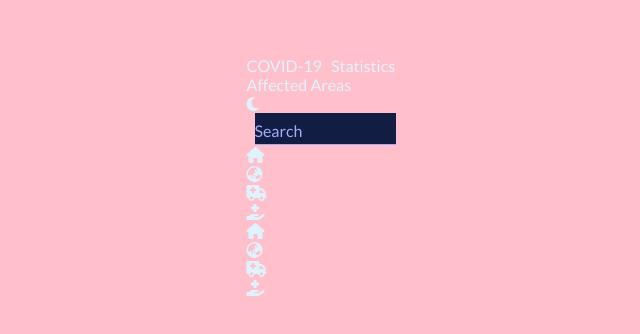
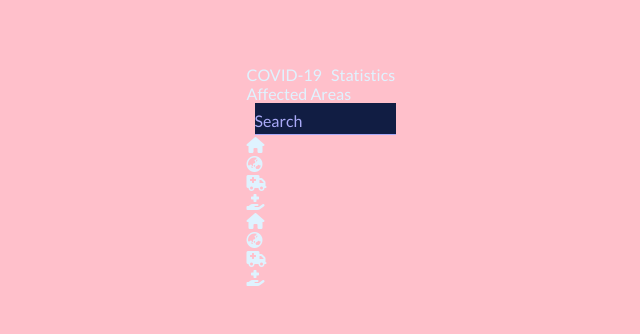
Before and after one commit to rishita2605/corona-webapi, a plain HTML site: page Front-end/index.html in a window 1280 px wide. Shown: the part 224-558 px from the top of the page, without its empty margins (315-955 px from the left). Drawn offline with nearby package versions, Linux system fonts and the light colour scheme.

Commit message:
removed modes

```diff
--- a/Front-end/index.html
+++ b/Front-end/index.html
@@ -15,9 +15,9 @@
           <div class="main-content">
             <p class="main">COVID-19 &nbsp Statistics</p>
             <div class="affected-areas">Affected Areas</div>
-            <div class="mode">
+            <!--div class="mode">
               <i class="mode-icon fas fa-moon"></i>
-            </div>
+            </div-->
             <div class="formi">
               <input type="text" name="name" required autocomplete="off">
               <label name="name" class="label-name">
--- a/Front-end/navbar-mobile.js
+++ b/Front-end/navbar-mobile.js
@@ -1,5 +1,5 @@
 //variables + eventListener
-$(".mode").on('click',modeChange);
+//$(".mode").on('click',modeChange);
 var mo=$(".mode");
 var icon=$(".mode-icon");
 
@@ -36,6 +36,8 @@ function move(id, position) {
 }
 
 
+/*
+
 //dark mode-light mode switching
 function modeChange(){
 
@@ -53,6 +55,8 @@ function modeChange(){
   }
 }
 
+
+
 function light(){
     console.log("light");
     console.log(icon);
@@ -66,6 +70,14 @@ function light(){
     //icon transition end
 
     //layout transition start
+    $(".main").css("color","rgba(12, 18, 44, 1)");
+    $(".affected-areas").css("color","rgba(12, 18, 44, 1)");
+    $("#navbarContainer").css("background-image","linear-gradient(45deg,rgba(0, 163, 255, 1),rgba(170, 170, 248, 1))");
+    $("input").css("background-color","transparent");
+    $("#bg").css("background-color","rgba(0, 163, 255, 1)");
+    $("#bgBubble").css("background-color","rgba(0, 163, 255, 1)");
+    $(".icon").css("color","rgba(12, 18, 44, 1)");
+    $(".bef-icon").css("color","rgba(12, 18, 44, 1)");
 }
 
 function dark(){
@@ -80,4 +92,14 @@ function dark(){
     //icon transition end
 
     //layout transition start
+    $(".main").css("color","rgba(223, 243, 255, 1)");
+    $(".affected-areas").css("color","rgba(223, 243, 255, 1)");
+    $("#navbarContainer").css("background-image","none");
+    $("#navbarContainer").css("background-color","rgba(17, 29, 67, 1)");
+    $("input").css("background-color","rgba(17, 29, 67, 1)");
+    $("#bg").css("background-color","rgba(17, 29, 67, 1)");
+    $("#bgBubble").css("background-color","rgba(17, 29, 67, 1)");
+
 }
+
+*/
--- a/Front-end/navbar-mobile.scss
+++ b/Front-end/navbar-mobile.scss
@@ -15,6 +15,7 @@ $gradient-color-2:rgba(0, 163, 255, 1);
   padding: 0;
   margin: 0;
   font-family: 'Lato', sans-serif;
+  transition: color, background-color, background-image 200ms ease;
 }
 
 @mixin removeStyle(){
@@ -251,6 +252,7 @@ body {
     width: 100%;
     border-radius: 0.5em;
   }
+  /*
   .mode{
     position: absolute;
     height: 3em;
@@ -262,7 +264,7 @@ body {
     left:85%;
     top:0.5em;
     background-color: $gradient-color-2;
-    /*background-image: linear-gradient(135deg,$gradient-color-1,$gradient-color-2);*/
+    /*background-image: linear-gradient(135deg,$gradient-color-1,$gradient-color-2);
     color: $icon-color;
     cursor: pointer;
 
@@ -273,7 +275,7 @@ body {
    transform: scale(1);
    transition: all 200ms ease-out;
   }
-
+*/
 
 
 }
```
Also changed, not shown: Front-end/navbar-mobile.css, 1 other file.
